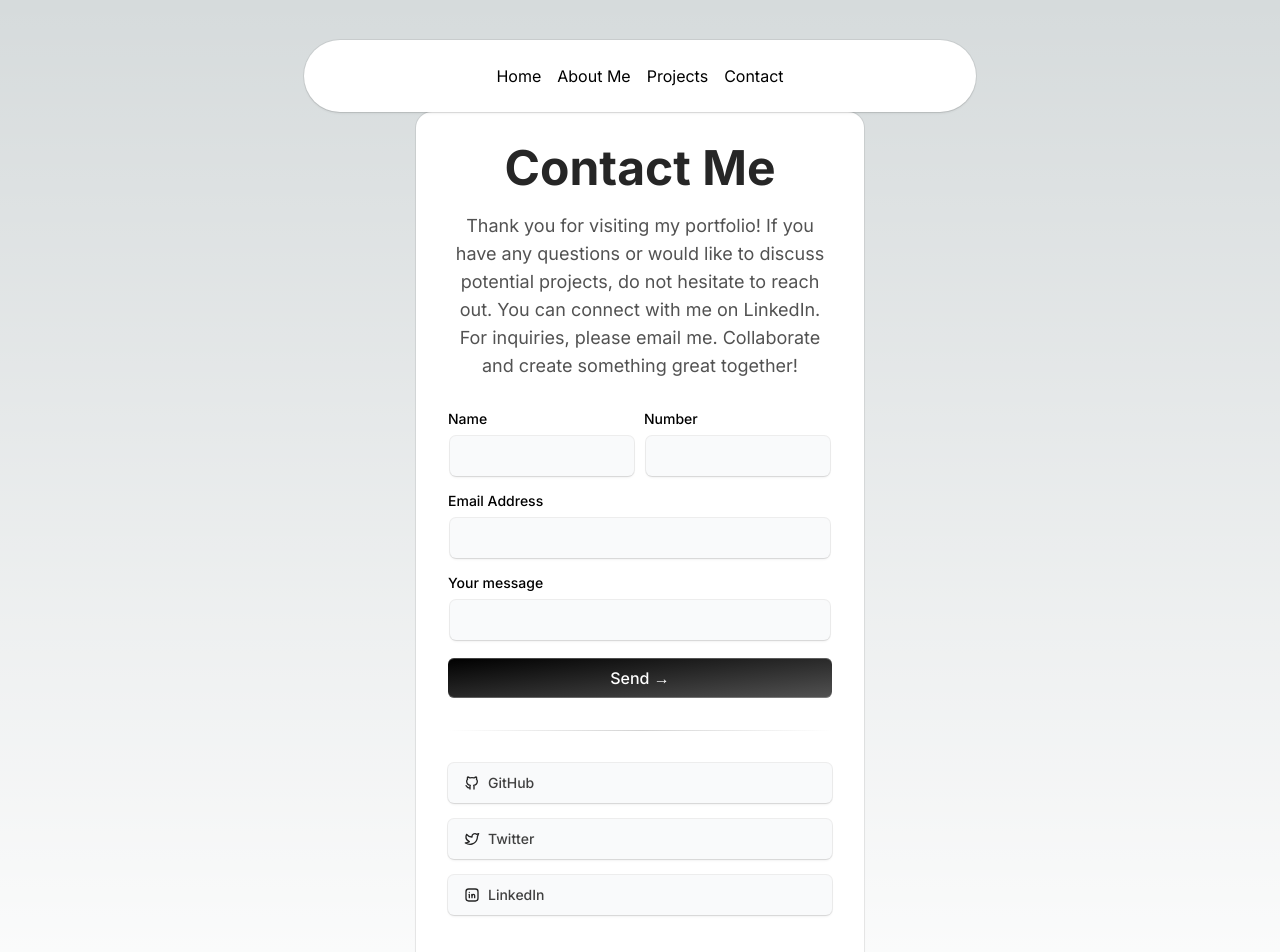
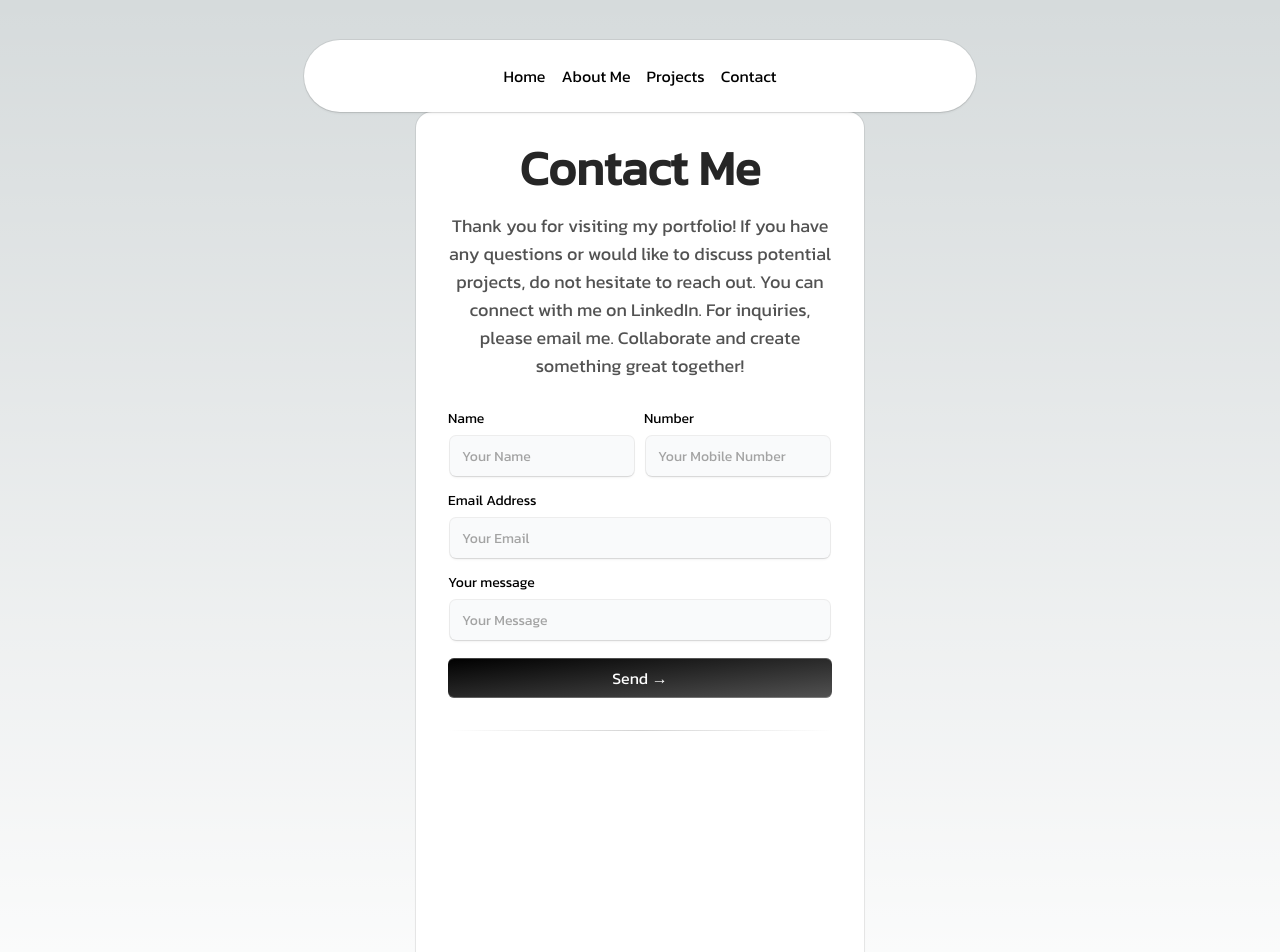
Before and after one commit to SrinjoyRakshit/My-Portfolio, a Next.js app: page /contact in a window 1280 px wide. Shown: the top 952 px of the page. Built offline with nearby package versions, Linux system fonts and the light colour scheme.

Commit message:
Some major changes

```diff
--- a/package.json
+++ b/package.json
@@ -13,7 +13,7 @@
     "@tabler/icons-react": "^3.3.0",
     "clsx": "^2.1.1",
     "framer-motion": "^11.1.8",
-    "next": "14.2.3",
+    "next": "^14.2.3",
     "react": "^18",
     "react-dom": "^18",
     "tailwind-merge": "^2.3.0"
--- a/src/app/contact/page.tsx
+++ b/src/app/contact/page.tsx
@@ -3,6 +3,7 @@ import React from "react";
 import { Label } from "@/components/ui/label";
 import { Input } from "@/components/ui/input";
 import { cn } from "@/utils/cn";
+import Link from "next/link";
 import {
   IconBrandGithub,
   IconBrandTwitter,
@@ -12,7 +13,6 @@ import {
 export default function SignupFormDemo() {
   const handleSubmit = (e: React.FormEvent<HTMLFormElement>) => {
     e.preventDefault();
-    console.log("Form submitted");
   };
   return (
     <div className="h-[60rem] mt-28 max-w-md w-full mx-auto rounded-none md:rounded-2xl p-4 md:p-8 shadow-input bg-white dark:bg-black">
@@ -24,27 +24,27 @@ export default function SignupFormDemo() {
       </p>
 
       <form
-      action="https://formspree.io/f/mqkrnoej"
+      action="https://api.web3forms.com/submit"
       method="POST"
       className="my-8"
       onSubmit={handleSubmit}>
         <div className="flex flex-col md:flex-row space-y-2 md:space-y-0 md:space-x-2 mb-4">
           <LabelInputContainer>
             <Label htmlFor="firstname">Name</Label>
-            <Input id="firstname" placeholder="" type="text" />
+            <Input id="firstname" placeholder="Your Name" type="text" />
           </LabelInputContainer>
           <LabelInputContainer>
             <Label htmlFor="lastname">Number</Label>
-            <Input id="number" placeholder="" type="number" />
+            <Input id="number" placeholder="Your Mobile Number" type="number" />
           </LabelInputContainer>
         </div>
         <LabelInputContainer className="mb-4">
           <Label htmlFor="email">Email Address</Label>
-          <Input id="email" placeholder="" type="email" />
+          <Input id="email" placeholder="Your Email" type="email" />
         </LabelInputContainer>
         <LabelInputContainer className="mb-4">
           <Label htmlFor="password">Your message</Label>
-          <Input id="text" placeholder="" type="text" />
+          <Input id="text" placeholder="Your Message" type="text" />
         </LabelInputContainer>
         <button
           className="bg-gradient-to-br relative group/btn from-black dark:from-zinc-900 dark:to-zinc-900 to-neutral-600 block dark:bg-zinc-800 w-full text-white rounded-md h-10 font-medium shadow-[0px_1px_0px_0px_#ffffff40_inset,0px_-1px_0px_0px_#ffffff40_inset] dark:shadow-[0px_1px_0px_0px_var(--zinc-800)_inset,0px_-1px_0px_0px_var(--zinc-800)_inset]"
@@ -55,39 +55,6 @@ export default function SignupFormDemo() {
         </button>
 
         <div className="bg-gradient-to-r from-transparent via-neutral-300 dark:via-neutral-700 to-transparent my-8 h-[1px] w-full" />
-
-        <div className="flex flex-col space-y-4">
-          <button
-            className=" relative group/btn flex space-x-2 items-center justify-start px-4 w-full text-black rounded-md h-10 font-medium shadow-input bg-gray-50 dark:bg-zinc-900 dark:shadow-[0px_0px_1px_1px_var(--neutral-800)]"
-            type="submit"
-          >
-            <IconBrandGithub className="h-4 w-4 text-neutral-800 dark:text-neutral-300" />
-            <span className="text-neutral-700 dark:text-neutral-300 text-sm">
-              GitHub
-            </span>
-            <BottomGradient />
-          </button>
-          <button
-            className=" relative group/btn flex space-x-2 items-center justify-start px-4 w-full text-black rounded-md h-10 font-medium shadow-input bg-gray-50 dark:bg-zinc-900 dark:shadow-[0px_0px_1px_1px_var(--neutral-800)]"
-            type="submit"
-          >
-            <IconBrandTwitter className="h-4 w-4 text-neutral-800 dark:text-neutral-300" />
-            <span className="text-neutral-700 dark:text-neutral-300 text-sm">
-              Twitter
-            </span>
-            <BottomGradient />
-          </button>
-          <button
-            className=" relative group/btn flex space-x-2 items-center justify-start px-4 w-full text-black rounded-md h-10 font-medium shadow-input bg-gray-50 dark:bg-zinc-900 dark:shadow-[0px_0px_1px_1px_var(--neutral-800)]"
-            type="submit"
-          >
-            <IconBrandLinkedin className="h-4 w-4 text-neutral-800 dark:text-neutral-300" />
-            <span className="text-neutral-700 dark:text-neutral-300 text-sm">
-              LinkedIn
-            </span>
-            <BottomGradient />
-          </button>
-        </div>
       </form>
     </div>
   );
--- a/src/app/globals.css
+++ b/src/app/globals.css
@@ -2,6 +2,7 @@
 @tailwind components;
 @tailwind utilities;
 
+@import url('https://fonts.googleapis.com/css2?family=Kanit:ital,wght@0,100;0,200;0,300;0,400;0,500;0,600;0,700;0,800;0,900;1,100;1,200;1,300;1,400;1,500;1,600;1,700;1,800;1,900&display=swap');
 :root {
   --foreground-rgb: 0, 0, 0;
   --background-start-rgb: 214, 219, 220;
@@ -18,6 +19,9 @@
 
 body {
   color: rgb(var(--foreground-rgb));
+  font-family: "Kanit", sans-serif;
+  font-weight: 400;
+  font-style: normal;
   background: linear-gradient(
       to bottom,
       transparent,
@@ -31,3 +35,7 @@ body {
     text-wrap: balance;
   }
 }
+/* <div className="text-center mt-10 mb-2">
+            <h2 className="text-base text-teal-600 font-semibold tracking-wide uppercase">Experiences</h2>
+            <p className="mt-2 text-2xl leading-8 font-extrabold tracking-tight text-yellow-500 sm:text-4xl">My Work Experiences</p>
+        </div> */
--- a/src/app/layout.tsx
+++ b/src/app/layout.tsx
@@ -1,9 +1,12 @@
 import type { Metadata } from "next";
-import { Inter } from "next/font/google";
+import { Kanit } from "next/font/google";
 import "./globals.css";
 import Navbar from "@/components/Navbar";
 
-const inter = Inter({ subsets: ["latin"] });
+const kanit = Kanit({
+  subsets: ["latin"],
+  weight: ['400']
+});
 
 export const metadata: Metadata = {
   title: "Portfolio",
@@ -17,7 +20,7 @@ export default function RootLayout({
 }>) {
   return (
     <html lang="en">
-      <body className={inter.className}>
+      <body className={kanit.className}>
         <Navbar />
         {children}
       </body>
--- a/src/app/page.tsx
+++ b/src/app/page.tsx
@@ -5,6 +5,7 @@ import Education from "@/components/Education"
 import Blogs from "@/components/Blogs"
 import Footer from "@/components/Footer";
 import About from "@/components/About";
+import Experience from "@/components/Experience"
 export default function Home() {
   return (
     <main className="min-h-screen bg-black/[0.96] antialiased">
@@ -12,6 +13,7 @@ export default function Home() {
       <About />
       <Education />
       <Cards />
+      <Experience />
       <Blogs />
       <Footer />
     </main>
--- a/src/components/About.tsx
+++ b/src/components/About.tsx
@@ -2,7 +2,7 @@
 import { TextGenerateEffect } from "./ui/text-generate-effect";
 import Image from "next/image";
 
-const words = `A passionate frontend developer with a strong background in building dynamic and responsive web applications. My journey in the world of web development began with a curiosity for how websites work, and it quickly grew into a career that I deeply enjoy.
+const words = `A passionate Mern Stack developer with a strong background in building dynamic and responsive web applications. My journey in the world of web development began with a curiosity for how websites work, and it quickly grew into a career that I deeply enjoy.
 `;
 
 export default function TextGenerateEffectDemo() {
@@ -25,7 +25,7 @@ export default function TextGenerateEffectDemo() {
         </div>
         <div className="order-2 lg:order-2  flex flex-col justify-center lg:items-start text-center sm:text-left ">
             <p className="mt-2 text-3xl md:text-5xl sm:text-sm text-white">Hi There</p>
-            <h3 className="text-4xl font-bold md:text-7xl  text-white mt-4">I am <br />
+            <h3 className="text-3xl font-normal md:text-7xl  text-white mt-4">I am <br />
                 <span className="text-orange-400">Srinjoy Rakshit</span>
                 <TextGenerateEffect words={words} />
             </h3>
--- a/src/components/Cards.tsx
+++ b/src/components/Cards.tsx
@@ -38,9 +38,9 @@ export const projects = [
     link: "/",
   },
   {
-    title: "Figma",
+    title: "Express.js",
     description:
-      "My proficiency in Figma allows me to create visually appealing designs for web and mobile applications. I use collaborative tools of Figma to work seamlessly with design and development teams, streamlining the design-to-development process",
+      "I excel in architecting robust server-side applications, leveraging Express.js to its fullest potential. From creating RESTful APIs that seamlessly integrate with various front-end frameworks to optimizing server performance, my proficiency in Express.js enables me to deliver scalable and efficient solutions.",
     link: "/",
   },
   {
@@ -49,4 +49,22 @@ export const projects = [
       "My proficiency in Node.js enables me to develop efficient and scalable server-side applications that power dynamic web experiences. I have extensive experience working with Node.js ensuring seamless integration with frontend applications",
     link: "/",
   },
+  {
+    title: "MongoDb",
+    description:
+      "With a strong foundation in database design, I bring extensive expertise to any project requiring scalable and efficient data solutions. My proficiency in MongoDB spans from schema design and query optimization to replication and sharding strategies, allowing me to architect databases that meet stringent performance and scalability requirements.",
+    link: "/",
+  },
+  {
+    title: "MySQL",
+    description:
+      "With a deep understanding of relational database management systems and extensive experience in MySQL, I possess a robust skill set essential for developing and maintaining efficient database solutions. My expertise spans from designing normalized database schemas that ensure data integrity to optimizing complex queries for enhanced performance",
+    link: "/",
+  },
+  {
+    title: "Python",
+    description:
+      "My proficiency in Python is grounded in extensive experience and a deep understanding of the language's versatile capabilities. I excel in leveraging Python's simplicity and power to work in web development and Data Structures and Algorithm.",
+    link: "/",
+  },
 ];
--- a/src/components/Education.tsx
+++ b/src/components/Education.tsx
@@ -1,13 +1,12 @@
 "use client";
 import React from "react";
 import { StickyScroll } from "./ui/sticky-scroll-reveal";
-import Image from "next/image";
 
 const content = [
   {
     title: "My College",
     description:
-      "I am a dedicated and innovative frontend developer who honed my skills at my college. My education provided me with a strong foundation in computer science principles and web development best practices. During my time at my college, I excelled in courses related to web technologies, user interface design, and software engineering",
+      "I am a dedicated and innovative Mern Stack developer who honed my skills during my college time. My education provided me with a strong foundation in computer science principles and web development best practices. During my time at my college, I excelled in courses related to web technologies, user interface design, and software engineering",
     content: (
       <div className="h-full w-full bg-[linear-gradient(to_bottom_right,var(--cyan-500),var(--emerald-500))] flex items-center justify-center text-white">
         Abacus Institute of Engg. and Mang.
--- /dev/null
+++ b/src/components/Experience.tsx
@@ -0,0 +1,37 @@
+"use client";
+import React from "react";
+import { StickyScroll } from "./ui/sticky-scroll-reveal";
+
+const content = [
+  {
+    title: "Frontend Developer Intern",
+    description:
+      "I worked as  a frontend developer intern for 2 months in Octanet Services where I made two projects. One is a basic landing page using raw Html and CSS and another is a To-Do list app with the help of React.js and Tailwind CSS.",
+    content: (
+      <div className="h-full w-full bg-[linear-gradient(to_bottom_right,var(--cyan-500),var(--emerald-500))] flex items-center justify-center text-white">
+        Octanet Services Pvt Ltd.
+      </div>
+    ),
+  },
+  {
+    title: "Mern Stack Developer Intern",
+    description:
+      "I worked as a Mern stack web developer intern during the Summer Internship in Celebal Technologies where I made a lot of projects like Spotify Clone, Admin Dashboard and many more. The main project what I made is a Full stack Quora Clone.",
+    content: (
+      <div className="h-full w-full  flex items-center justify-center text-white bg-[linear-gradient(to_bottom_right,var(--orange-500),var(--yellow-500))]">
+        Celebal Technologies
+      </div>
+    ),
+  }
+];
+export default function StickyScrollRevealDemo() {
+  return (
+    <div className="p-10">
+        <div className="text-center mt-5 mb-10">
+                <h2 className="text-base text-teal-600 font-semibold tracking-wide uppercase">Experience</h2>
+                <p className="mt-2 text-2xl leading-8 font-extrabold tracking-tight text-orange-600 sm:text-4xl">My Work Experiences</p>
+        </div>
+      <StickyScroll content={content} />
+    </div>
+  );
+}
--- a/src/components/Hero.tsx
+++ b/src/components/Hero.tsx
@@ -30,7 +30,7 @@ export default function ImagesSliderDemo() {
         </motion.p>
 
         <motion.p className="font-bold text-4xl md:text-6xl text-center bg-clip-text text-transparent bg-gradient-to-b from-neutral-50 to-neutral-400 py-1">
-          Web Designer
+          Mern Stack Developer
         </motion.p>
 
         <motion.p className="mt-4 font-normal text-base md:text-lg text-neutral-300 max-w-lg mx-auto">
```
Also changed, not shown: 1 other file (tests, documents, lock files or other folders).
